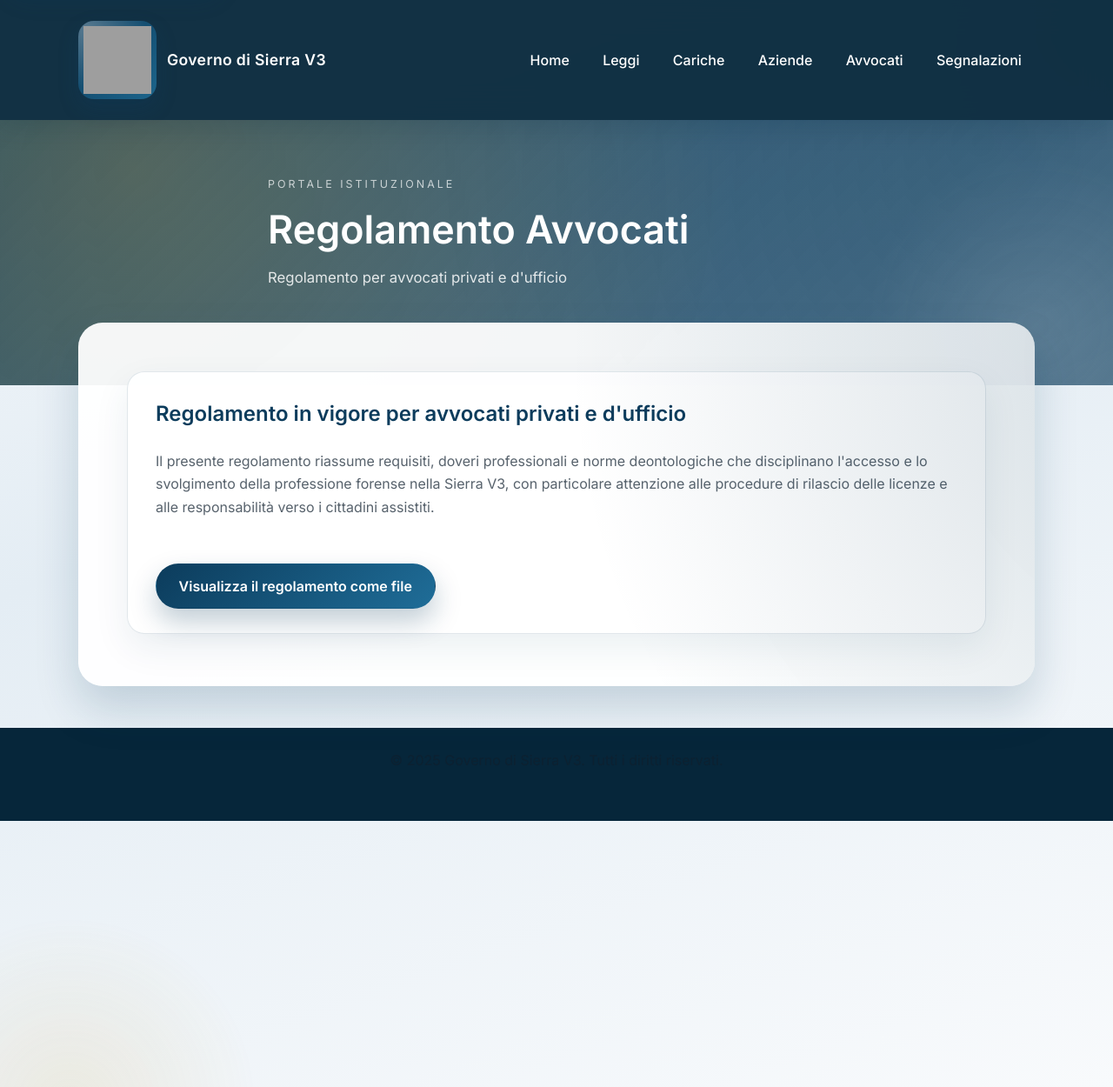
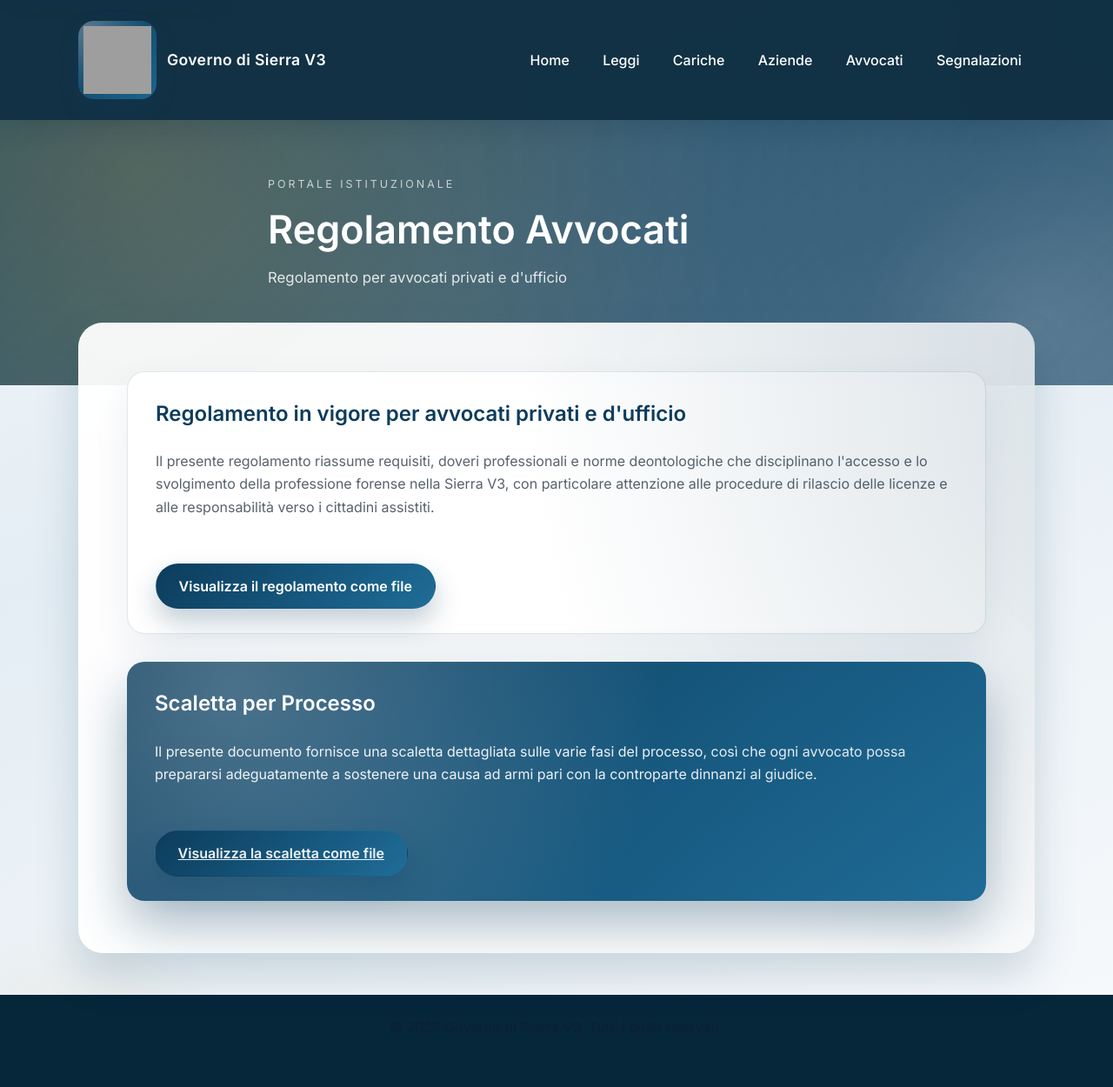
Before and after one commit to governo-sierra-v3/site, a Jekyll site: the page built from regolamento-avvocati.md, in a window 1280 px wide and 1250 px high. Shown: the whole window at 87% size. Built offline with Jekyll 4.4.1, drawn with Linux system fonts in a browser that asks for light colours; grey boxes are pictures that could not be loaded.

Commit message:
Update regolamento-avvocati.md

```diff
--- a/regolamento-avvocati.md
+++ b/regolamento-avvocati.md
@@ -15,3 +15,13 @@ description: Regolamento per avvocati privati e d'ufficio
     <a class="button primary" href="https://docs.google.com/document/d/1FsKtJTDkkJsoddn_-txjeYK1A-rzc-vPN9v3YtK27Do/edit?usp=sharing" target="_blank" rel="noopener">Visualizza il regolamento come file</a>
   </div>
 </section>
+
+<section class="content-section accent">
+  <h2>Scaletta per Processo</h2>
+  <p>
+    Il presente documento fornisce una scaletta dettagliata sulle varie fasi del processo, così che ogni avvocato possa prepararsi adeguatamente a sostenere una causa ad armi pari con la controparte dinnanzi al giudice.
+  </p>
+  <div class="button-group">
+    <a class="button primary" href="https://docs.google.com/document/d/1o64tvha6YaIQjLzpZEawRlgvB0ZVxWxIb3urQqq0SHA/edit?usp=sharing" target="_blank" rel="noopener">Visualizza la scaletta come file</a>
+  </div>
+</section>
```
